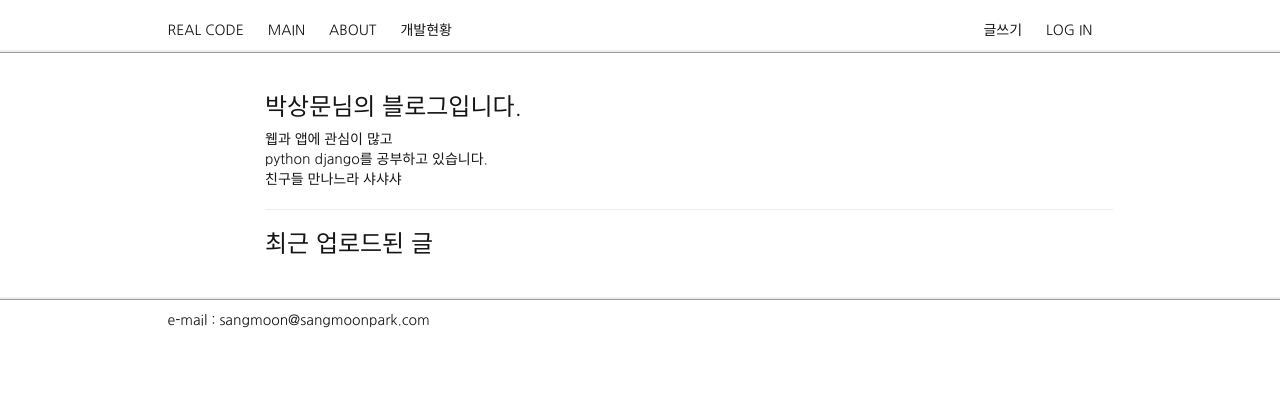
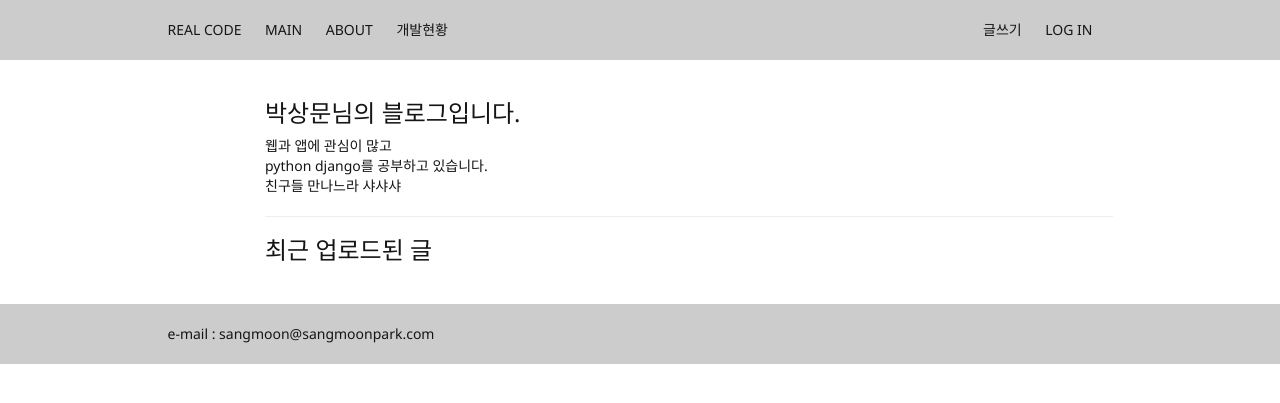
Before and after one commit to sangmoon/blog_project, a Django app: page / in a window 1280 px wide. Shown: the top 403 px of the page. Run offline with Django 3.2, Linux system fonts and the light colour scheme; data that the repository does not hold is empty; some libraries are stand-ins or nearby versions; some web fonts are replaced.

Commit message:
padding margin조정, 색 조정

```diff
--- a/apps/static/base.css
+++ b/apps/static/base.css
@@ -1,15 +1,16 @@
 @import url('http://fonts.googleapis.com/earlyaccess/nanumgothic.css');
-
+@import url(https://fonts.googleapis.com/css?family=Noto+Sans);
+@import url(//spoqa.github.io/spoqa-han-sans/css/SpoqaHanSans-kr.css);
 body{
 	background-color: #ffffff;
 	color: #151515;
 	font-size: 14px;
-	font-family: 'Nanum Gothic', Helvetica, Arial, sans-serif;
+	font-family:'Spoca Han Sans' ,'Noto Sans', 'Nanum Gothic', Helvetica, Arial, sans-serif;
     text-decoration: none;
 }
 
 header{
-    margin:2rem 0rem;
+    margin-bottom: 2rem;
 }
 
 header a{
@@ -18,7 +19,10 @@ header a{
 
 
 nav{
-    border-bottom-style: ridge;
+    padding:2rem 0rem 1rem 0rem;
+    /*border-bottom-style: ridge;
+    border-width: thin;*/
+    background-color: #cccccc;
 }
 
 nav a{
@@ -47,6 +51,9 @@ nav .pull-left li, .pull-right li{
     width: 100%;
     margin: 2rem 0rem;
 }
+article{
+    margin:2rem 0rem;
+}
 
 .article {
     margin:2rem 0rem;
@@ -61,12 +68,14 @@ footer{
     bottom: 0;
     left: 0;
     width:100%;
-    border-top-style: ridge;
+    /*border-top-style: ridge;*/
     margin-top: 2rem;
-    padding: 1rem 0rem;
+
+    background-color: #cccccc;
 }
 
 footer ul{
+    padding: 2rem 0rem 1rem 0rem;
     padding-left:0;
 }
 footer li{
--- a/apps/templates/base.html
+++ b/apps/templates/base.html
@@ -37,7 +37,7 @@
                 </div>
             </nav>
         </header>
-
+        <article>
             <div class="main">
                 <div class="container">
                     <div class="row">
@@ -49,6 +49,7 @@
                     </div>
                 </div>
             </div>
+        </article>
 
         <footer>
             <div class="container">
```
Lines whose indentation alone changed are shown as unchanged.
